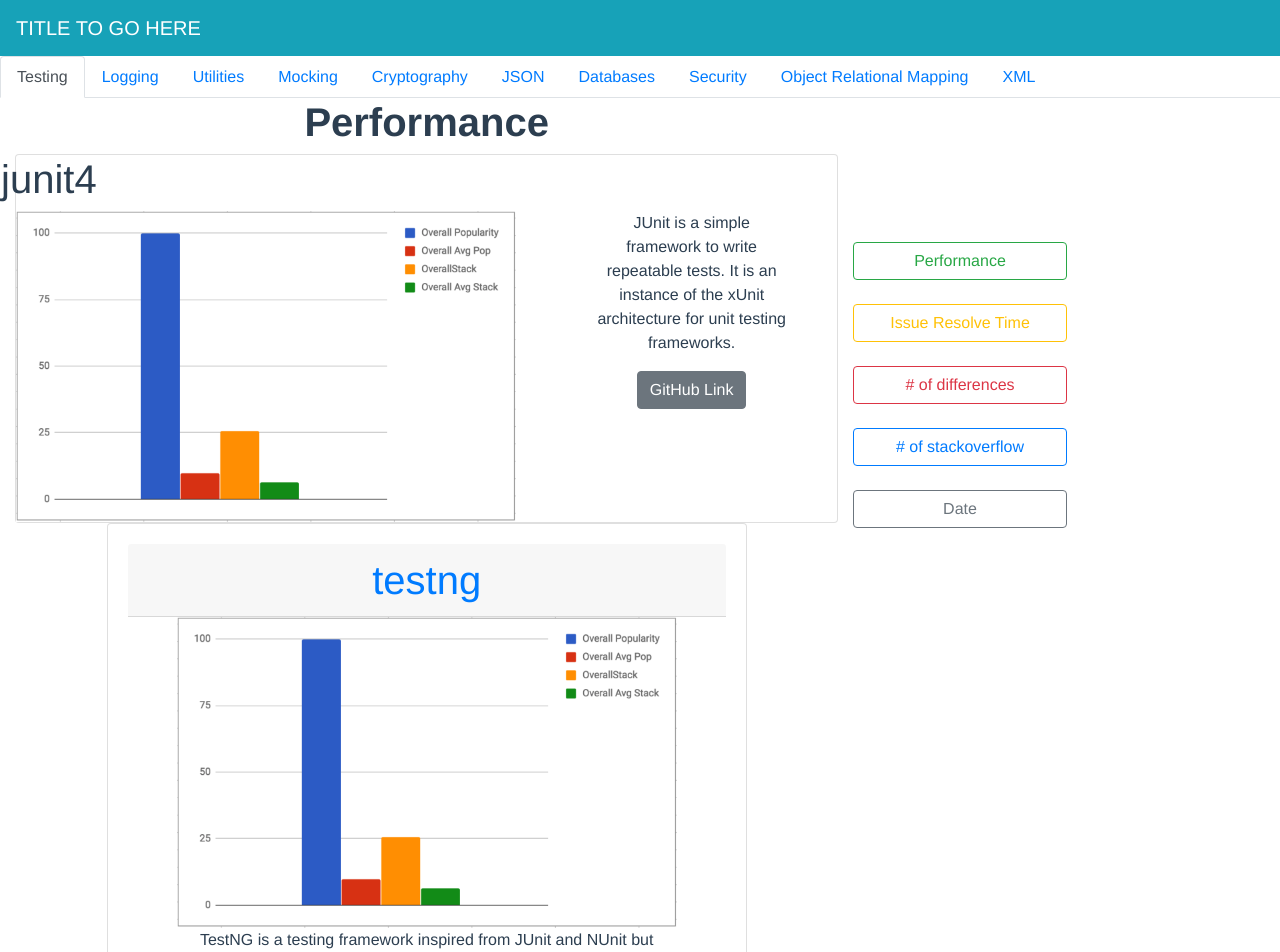
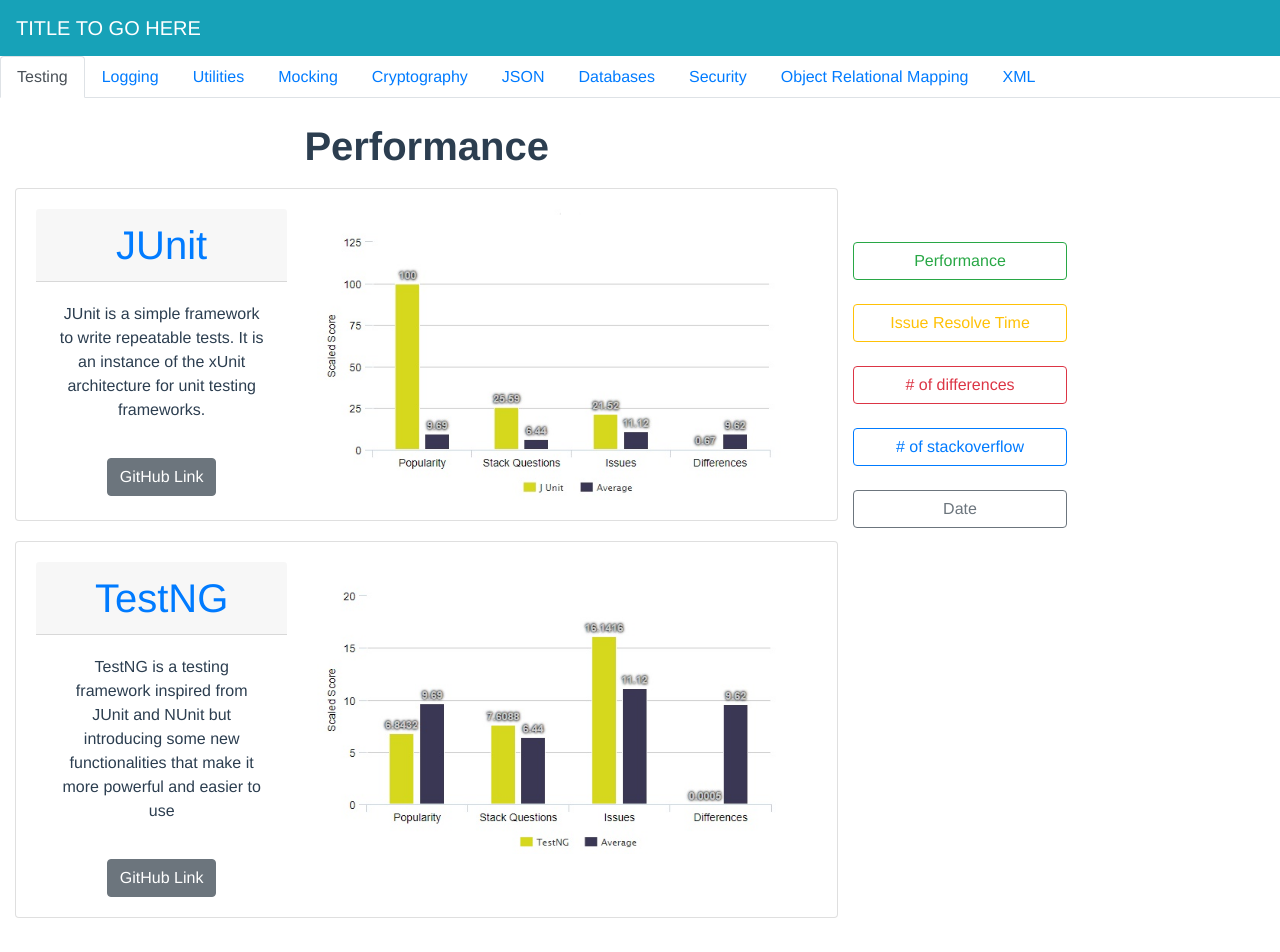
Before and after one commit to erichsueh/GoblinSharksProject3, a Vue app in the folder packageManager/: page /#/testing/test1 in a window 1280 px wide. Shown: the top 952 px of the page. After the commit the page ends 928 px from the top, so only its background shows below. Built offline with nearby package versions, Linux system fonts and the light colour scheme.

Commit message:
revamped cards

```diff
--- a/packageManager/src/App.vue
+++ b/packageManager/src/App.vue
@@ -60,4 +60,9 @@
   /* z-index: 1020; */
   background-color: #ffffff;
 }
+
+.card-padding {
+  padding-top: 10px;
+  padding-bottom: 10px;
+}
 </style>
--- a/packageManager/src/components/testing/junit4.vue
+++ b/packageManager/src/components/testing/junit4.vue
@@ -1,21 +1,29 @@
 <template>
-  <div class="card" id="junit4-card">
-    <b-row>
-    <center>
-      <h1> junit4 </h1>
-    </center>
-    </b-row>
+<div class="card-padding">
+  <b-card>
     <b-row>
       <b-col>
-        <img src="../../assets/Screen_Shot_2018-04-04_at_7.43.04_PM.png"/>
-      </b-col>
-      <b-col>
-        <p class="card-text">
-          JUnit is a simple framework to write repeatable tests. It is an instance of the xUnit architecture for unit testing frameworks.
-        </p>
+
+        <a class="card-link" target="_blank" href="https://github.com/junit-team/junit4" id="logo">
+          <h1 class="card-header">JUnit</h1>
+        </a>
+
+        <b-card-body>
+          <p>
+            JUnit is a simple framework to write repeatable tests. It is an instance of the xUnit architecture for unit testing frameworks.
+          </p>
+        </b-card-body>
+
         <b-button target="_blank" href="https://github.com/junit-team/junit4"> GitHub Link</b-button>
       </b-col>
+
+      <b-col>
+        <img src="../../assets/JUnit.jpg"/>
+      </b-col>
+
     </b-row>
+
+  </b-card>
   </div>
 </template>
 
@@ -40,4 +48,5 @@
   height: 100px;
 }
 
+
 </style>
--- a/packageManager/src/components/testing/test.vue
+++ b/packageManager/src/components/testing/test.vue
@@ -87,11 +87,5 @@
 </script>
 
 <style>
-.filter {
-  position: -webkit-sticky;
-  position: sticky;
-  top: 242px;
-  /* z-index: 1020; */
-  background-color: #ffffff;
-}
+
 </style>
--- a/packageManager/src/components/testing/test1.vue
+++ b/packageManager/src/components/testing/test1.vue
@@ -1,5 +1,6 @@
 <template>
 	<div>
+    <br>
   	<h1><b>Performance</b></h1>
   	<junit4></junit4>
   	<testng></testng>
--- a/packageManager/src/components/testing/testng.vue
+++ b/packageManager/src/components/testing/testng.vue
@@ -1,14 +1,30 @@
 <template>
-  <b-card tag="article"
-            style="max-width: 40rem;"
-            class="mb-2">
+<div class="card-padding">
+  <b-card>
+    <b-row>
+      <b-col>
 
-    <a class="card-link" target="_blank" href="https://github.com/cbeust/testng" id="logo"> <h1 class="card-header">testng</h1> </a>
-    <img src="../../assets/Screen_Shot_2018-04-04_at_7.43.04_PM.png"/>
-    <p class="card-text">
-      TestNG is a testing framework inspired from JUnit and NUnit but introducing some new functionalities that make it more powerful and easier to use
-    </p>
+        <a class="card-link" target="_blank" href="https://github.com/cbeust/testng" id="logo">
+          <h1 class="card-header">TestNG</h1>
+        </a>
+
+        <b-card-body>
+          <p>
+            TestNG is a testing framework inspired from JUnit and NUnit but introducing some new functionalities that make it more powerful and easier to use
+          </p>
+        </b-card-body>
+
+        <b-button target="_blank" href="https://github.com/cbeust/testng"> GitHub Link</b-button>
+      </b-col>
+
+      <b-col>
+        <img src="../../assets/TestNG.jpg"/>
+      </b-col>
+
+    </b-row>
+
   </b-card>
+</div>
 </template>
 
 <script>
```
Also changed, not shown: packageManager/src/assets/JUnit.jpg (added), packageManager/src/assets/TestNG.jpg (added).
